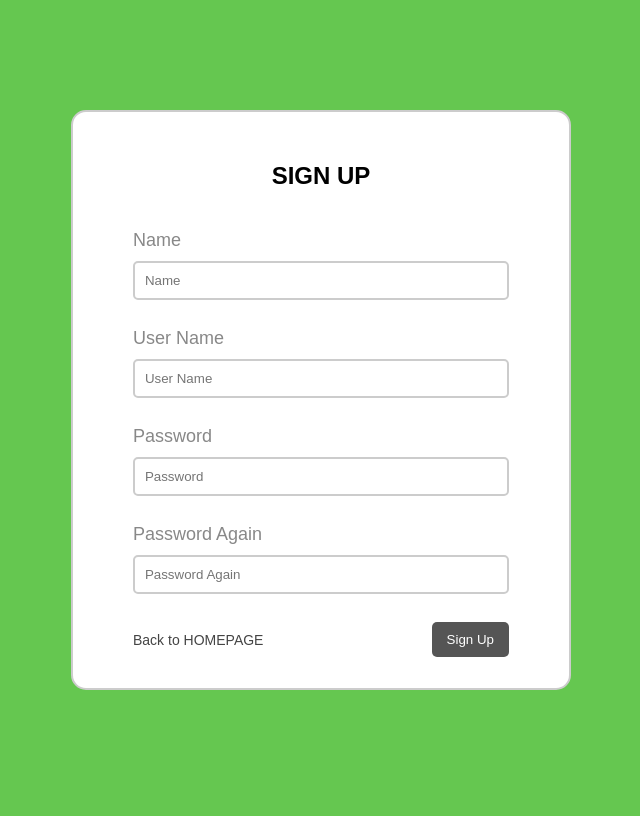
After one commit to chrisfoong/CanabisWeb, a PHP site: page /SignUp.php in a window 1280 px wide. The commit adds this page. Shown: the whole page, without its empty margins (319-959 px from the left). Run offline with PHP 8.4, Linux system fonts and the light colour scheme.

Commit message:
SecondFarn

```diff
--- /dev/null
+++ b/SignUp.php
@@ -0,0 +1,59 @@
+<html>
+<head>
+	<title>KenshoCanabis</title>
+	<meta charset="utf-8">
+     <meta name="viewport" content="width=device-width, initial-scale=1">
+     <title>KenshoCanabis</title>
+     <link rel="stylesheet" href="css/webstyleregisteration.css">
+</head>
+<body>
+     <form action="SignUpCheck.php" method="post">
+     	<h2>SIGN UP</h2>
+     	<?php if (isset($_GET['error'])) { ?>
+     		<p class="error"><?php echo $_GET['error']; ?></p>
+     	<?php } ?>
+
+          <?php if (isset($_GET['success'])) { ?>
+               <p class="success"><?php echo $_GET['success']; ?></p>
+          <?php } ?>
+
+          <label>Name</label>
+          <?php if (isset($_GET['name'])) { ?>
+               <input type="text"
+                      name="name"
+                      placeholder="Name"
+                      value="<?php echo $_GET['name']; ?>"><br>
+          <?php }else{ ?>
+               <input type="text"
+                      name="name"
+                      placeholder="Name"><br>
+          <?php }?>
+
+          <label>User Name</label>
+          <?php if (isset($_GET['uname'])) { ?>
+               <input type="text"
+                      name="uname"
+                      placeholder="User Name"
+                      value="<?php echo $_GET['uname']; ?>"><br>
+          <?php }else{ ?>
+               <input type="text"
+                      name="uname"
+                      placeholder="User Name"><br>
+          <?php }?>
+
+
+     	<label>Password</label>
+     	<input type="password"
+                 name="password"
+                 placeholder="Password"><br>
+
+          <label>Password Again</label>
+          <input type="password"
+                 name="passwordagain"
+                 placeholder="Password Again"><br>
+
+     	<button type="submit">Sign Up</button>
+          <a href="Index.php" class="ca">Back to HOMEPAGE</a>
+     </form>
+</body>
+</html>
--- /dev/null
+++ b/css/webstyleregisteration.css
@@ -0,0 +1,91 @@
+body {
+	background: #65C750;
+	display: flex;
+	justify-content: center;
+	align-items: center;
+	height: 100vh;
+	flex-direction: column;
+}
+
+
+*{
+	font-family: sans-serif;
+	box-sizing: border-box;
+}
+
+
+form {
+	width: 500px;
+	border: 2px solid #ccc;
+	padding: 30px 50px;
+	background: #fff;
+	border-radius: 15px;
+
+}
+
+h2 {
+	text-align: center;
+	margin-bottom: 40px;
+}
+
+input {
+	display: block;
+	border: 2px solid #ccc;
+	width: 95%;
+	padding: 10px;
+	margin: 10px auto;
+	border-radius: 5px;
+}
+
+label {
+	color: #888;
+	font-size: 18px;
+	padding: 10px;
+}
+
+button {
+	float: right;
+	background: #555;
+	padding: 10px 15px;
+	color: #fff;
+	border-radius: 5px;
+	margin-right: 10px;
+	border: none;
+}
+button:hover{
+	opacity: .7;
+}
+
+.error {
+   background: #F2DEDE;
+   color: #A94442;
+   padding: 10px;
+   width: 95%;
+   border-radius: 5px;
+   margin: 20px auto;
+}
+
+.success {
+   background: #D4EDDA;
+   color: #40754C;
+   padding: 10px;
+   width: 95%;
+   border-radius: 5px;
+   margin: 20px auto;
+}
+
+h1 {
+	text-align: center;
+	color: #fff;
+}
+
+.ca {
+	font-size: 14px;
+	display: inline-block;
+	padding: 10px;
+	text-decoration: none;
+	color: #444;
+}
+.ca:hover {
+	text-decoration: underline;
+}
--- a/utils/DB.php
+++ /dev/null
@@ -1,5 +0,0 @@
-<?php
-    $name = "";
-    echo $name
-
-<?
```
Also changed, not shown: Browse.php (+3 -8 lines), Index.php (renamed from index.html, +6 -14 lines), Location.html (deleted, +0 -36 lines), LogOut.php (added, +7 -0 lines), Login.php (added, +53 -0 lines), LoginPage.php (added, +22 -0 lines), SignUpCheck.php (added, +73 -0 lines), components/navbar.php (+25 -3 lines), css/webstyle.css (renamed from webstyle.css, +27 -17 lines), css/webstylertwo.css (renamed from webstylertwo.css, +10 -9 lines), utils/db_conn.php (added, +13 -0 lines), utils/db_test.sql (added, +69 -0 lines).
